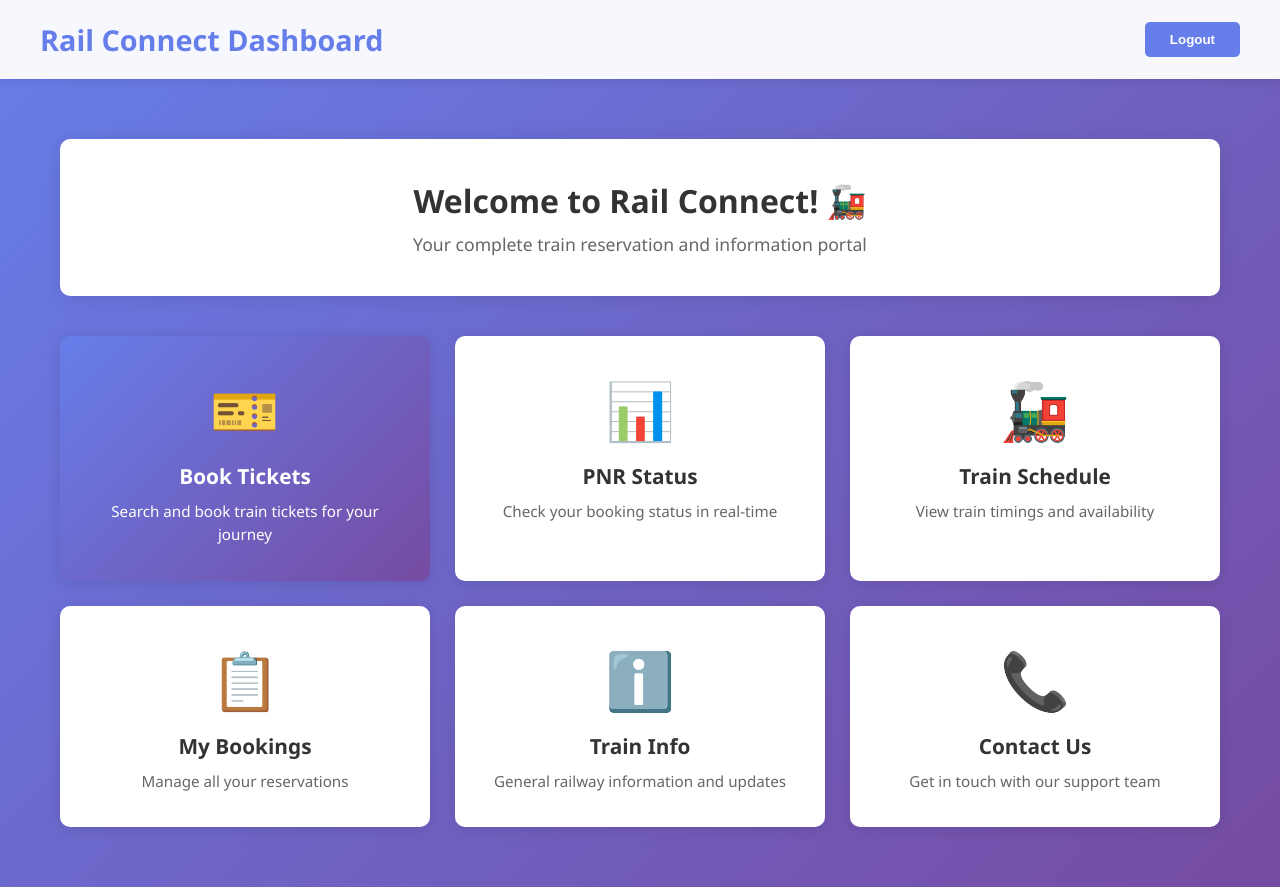
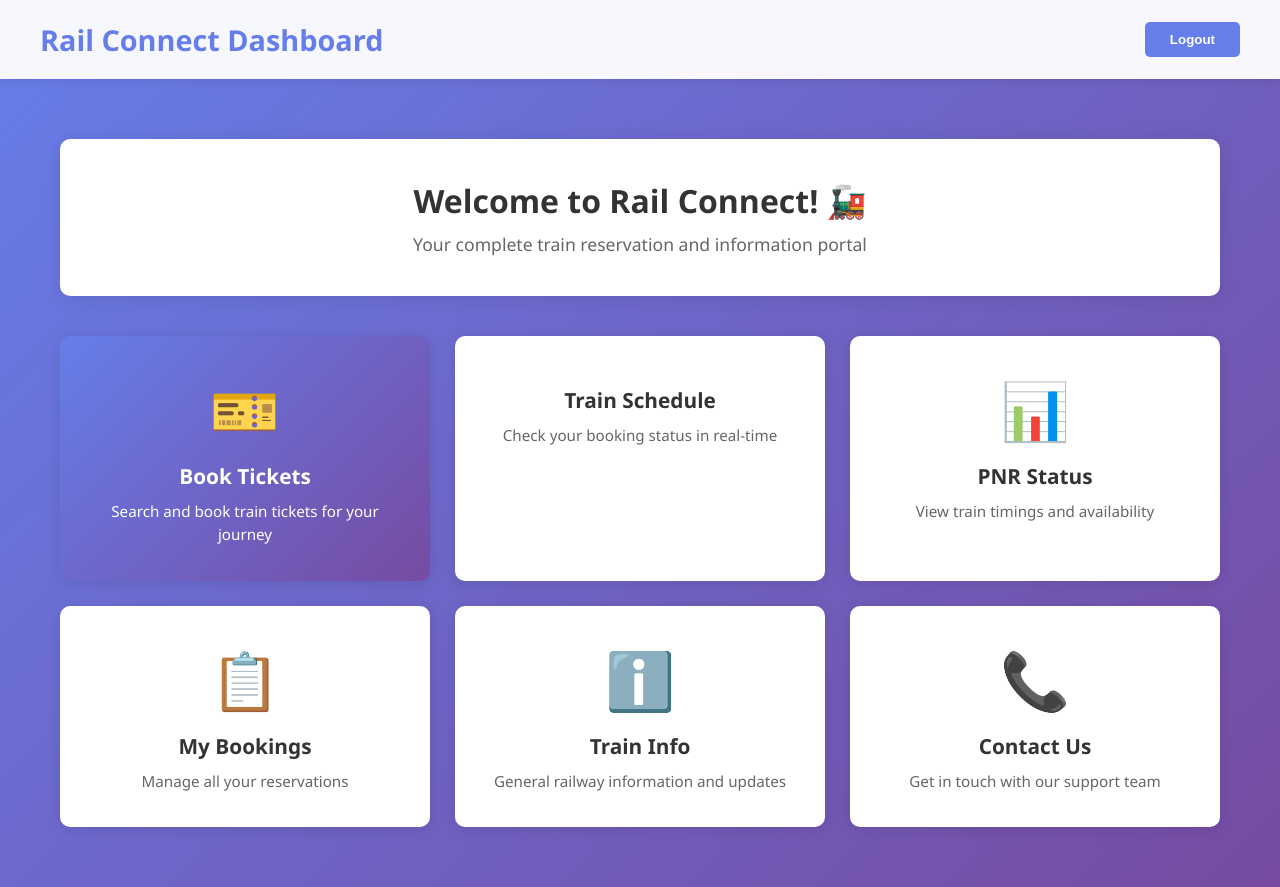
Before and after one commit to adityabora12145/Rail-Connect, a plain HTML site: page dashboard.html in a window 1280 px wide. Drawn offline with Linux system fonts and the light colour scheme.

Commit message:
Update dashboard.html

```diff
--- a/dashboard.html
+++ b/dashboard.html
@@ -144,14 +144,14 @@
             </a>
 
             <a href="pnrstatus.html" class="feature-box">
-                <div class="feature-icon">📊</div>
-                <h3>PNR Status</h3>
+                <div class="feature-icon"></div>
+                <h3>Train Schedule</h3>
                 <p>Check your booking status in real-time</p>
             </a>
 
             <a href="pnr.html" class="feature-box">
-                <div class="feature-icon">🚂</div>
-                <h3>Train Schedule</h3>
+                <div class="feature-icon">📊</div>
+                <h3>PNR Status</h3>
                 <p>View train timings and availability</p>
             </a>
 
```
